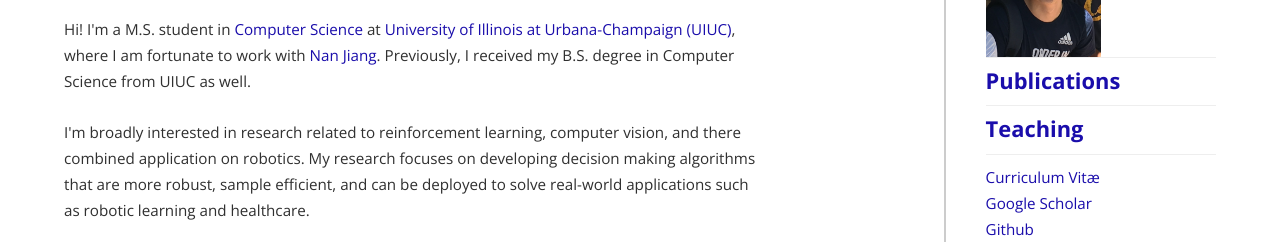
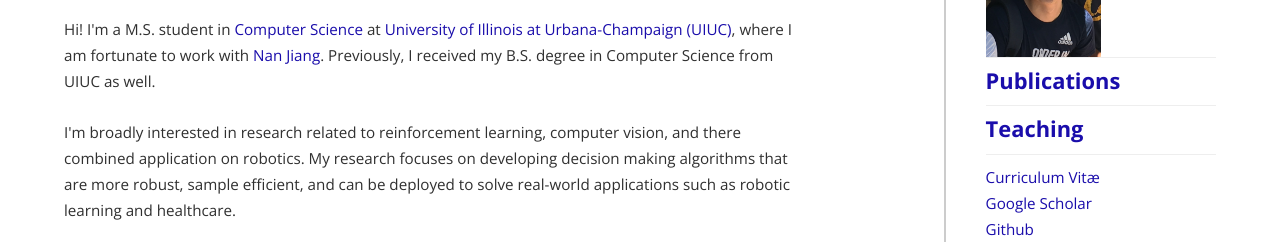
Before and after one commit to jasonzhang929/jasonzhang929.github.io, a plain HTML site: page index.html in a window 1280 px wide. Shown: the part 113-355 px from the top of the page. Drawn offline with nearby package versions, Linux system fonts and the light colour scheme.

Commit message:
Update index.html

```diff
--- a/index.html
+++ b/index.html
@@ -40,7 +40,7 @@
 
 	<div id="content">
 		<h1>Siyuan Zhang</h1>
-		<p style="max-width:80%;">Hi! I'm a M.S. student in <a href="https://cs.illinois.edu/" target="_Blank">Computer Science</a> at <a href="https://illinois.edu/" target="_Blank">University of Illinois at Urbana-Champaign (UIUC)</a>, where I am fortunate to work with <a href="https://nanjiang.cs.illinois.edu/" target="_Blank">Nan Jiang</a>. Previously, I received my B.S. degree in Computer Science from UIUC as well.
+		<p style="max-width:85%;">Hi! I'm a M.S. student in <a href="https://cs.illinois.edu/" target="_Blank">Computer Science</a> at <a href="https://illinois.edu/" target="_Blank">University of Illinois at Urbana-Champaign (UIUC)</a>, where I am fortunate to work with <a href="https://nanjiang.cs.illinois.edu/" target="_Blank">Nan Jiang</a>. Previously, I received my B.S. degree in Computer Science from UIUC as well.
 		<br><br>I'm broadly interested in research related to reinforcement learning, computer vision, and there combined application on robotics.
 		My research focuses on developing decision making algorithms that are more robust, sample efficient, and can be deployed to solve real-world applications such as robotic learning and healthcare.</p>
 
```
